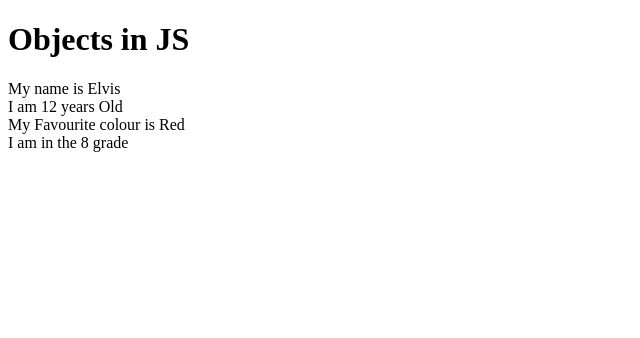
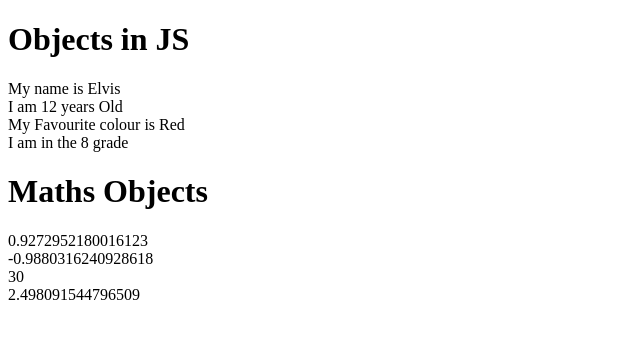
Before and after one commit to Elvis-445/Introduction-to-Objects-in-JS, a plain HTML site: page index.html in a window 1280 px wide. Shown: the whole page, without its empty margins (0-640 px from the left). Drawn offline with Linux system fonts and the light colour scheme.

Commit message:
Added Math Objects

```diff
--- a/index.html
+++ b/index.html
@@ -9,9 +9,22 @@
     <h1>Objects in JS</h1>
     <p id="demo"></p>
 
+    <h1>Maths Objects</h1>
     <script>
         var obj={name:"Elvis", age:12, fav_colour:"Red", grade:8}
         document.getElementById("demo").innerHTML="My name is " + obj.name + "<br>" + "I am "+ obj.age + " years Old" + "<br>" + "My Favourite colour is " + obj.fav_colour + "<br>" + "I am in the " + obj.grade + " grade"
+
+        //Seperation of Objects with Built-in Maths Objects
+
+        var value=Math.asin(0.8)
+        document.write(value + "<br>")
+        var value=Math.sin(30)
+        document.write(value + "<br>")
+        var value=Math.abs(-30)
+        document.write(value + "<br>")
+        var value=Math.acos(-0.8)
+        document.write(value + "<br>")
     </script>
+
 </body>
 </html>
```
